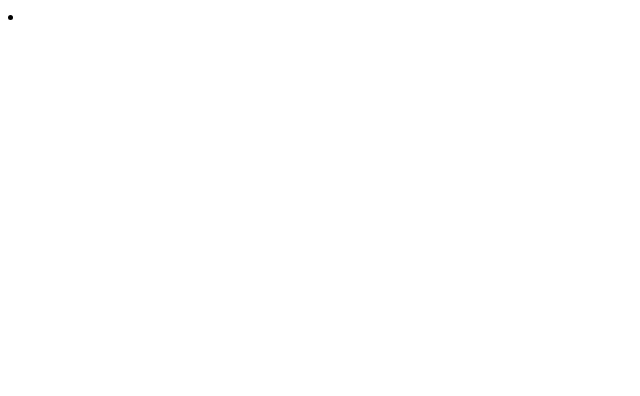
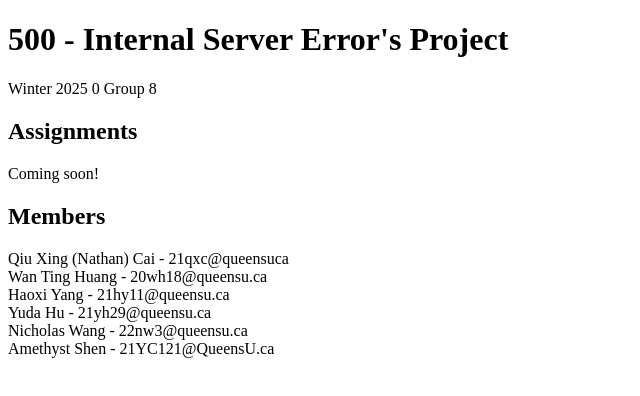
Before and after one commit to destroyer22719/CISC-322-Project, a plain HTML site: page index.html in a window 1280 px wide. Shown: the whole page, without its empty margins (0-640 px from the left). Drawn offline with Linux system fonts and the light colour scheme.

Commit message:
added names

```diff
--- a/index.html
+++ b/index.html
@@ -6,7 +6,22 @@
   <title>500 - Internal Server Error</title>
 </head>
 <body>
-  <li>
-  </li>
+  <h1>500 - Internal Server Error's Project</h1>
+  <div>Winter 2025 0 Group 8</div>
+  <div>
+    <h2>Assignments</h2>
+    <div>Coming soon!</div>
+  </div>
+  <div>
+    <h2>Members</h2>
+    <div>
+      <div>Qiu Xing (Nathan) Cai - 21qxc@queensuca</div>
+      <div>Wan Ting Huang - 20wh18@queensu.ca</div>
+      <div>Haoxi Yang - 21hy11@queensu.ca</div>
+      <div>Yuda Hu - 21yh29@queensu.ca</div>
+      <div>Nicholas Wang - 22nw3@queensu.ca</div>
+      <div>Amethyst Shen - 21YC121@QueensU.ca</div>
+    </div>
+  </div>
 </body>
 </html>
```
